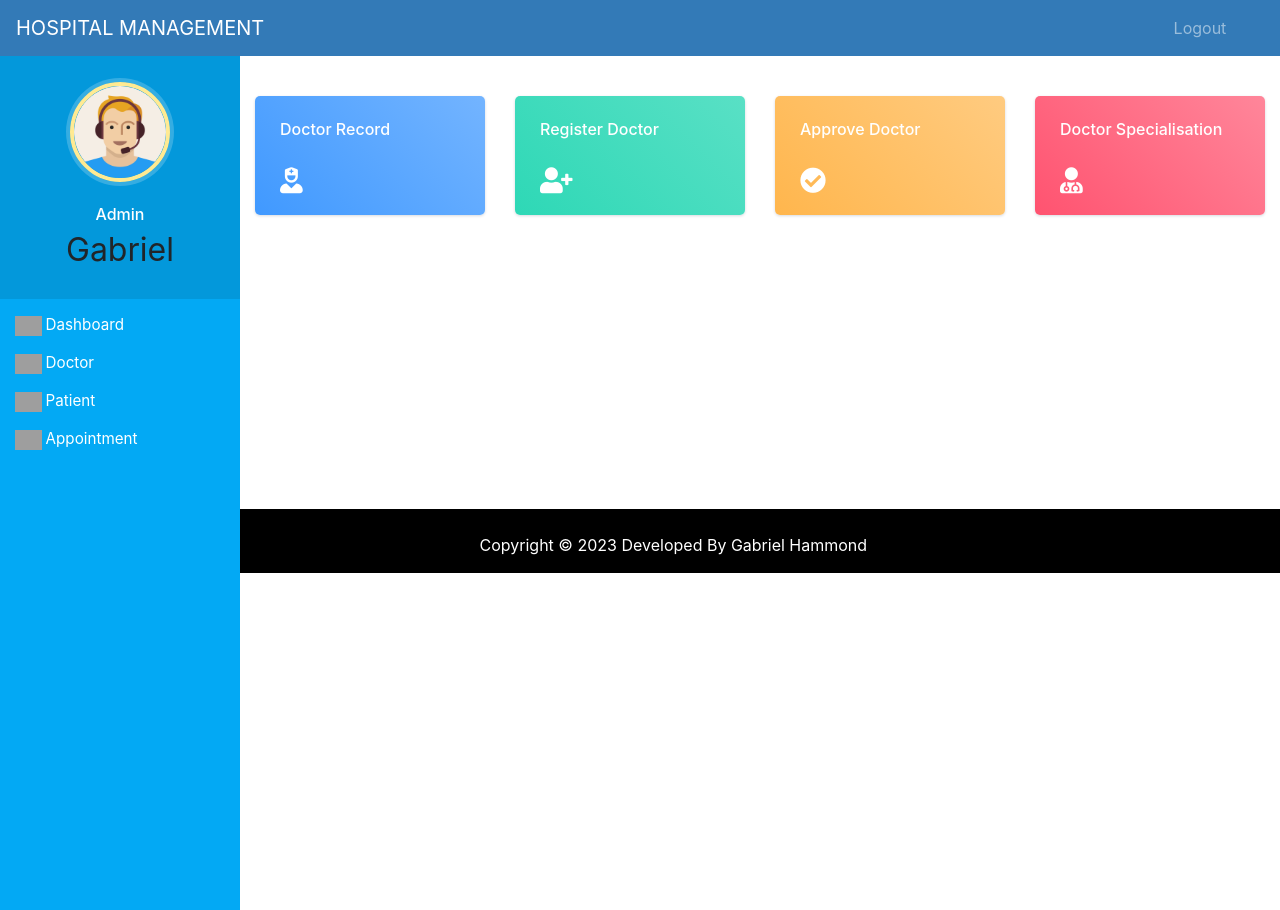
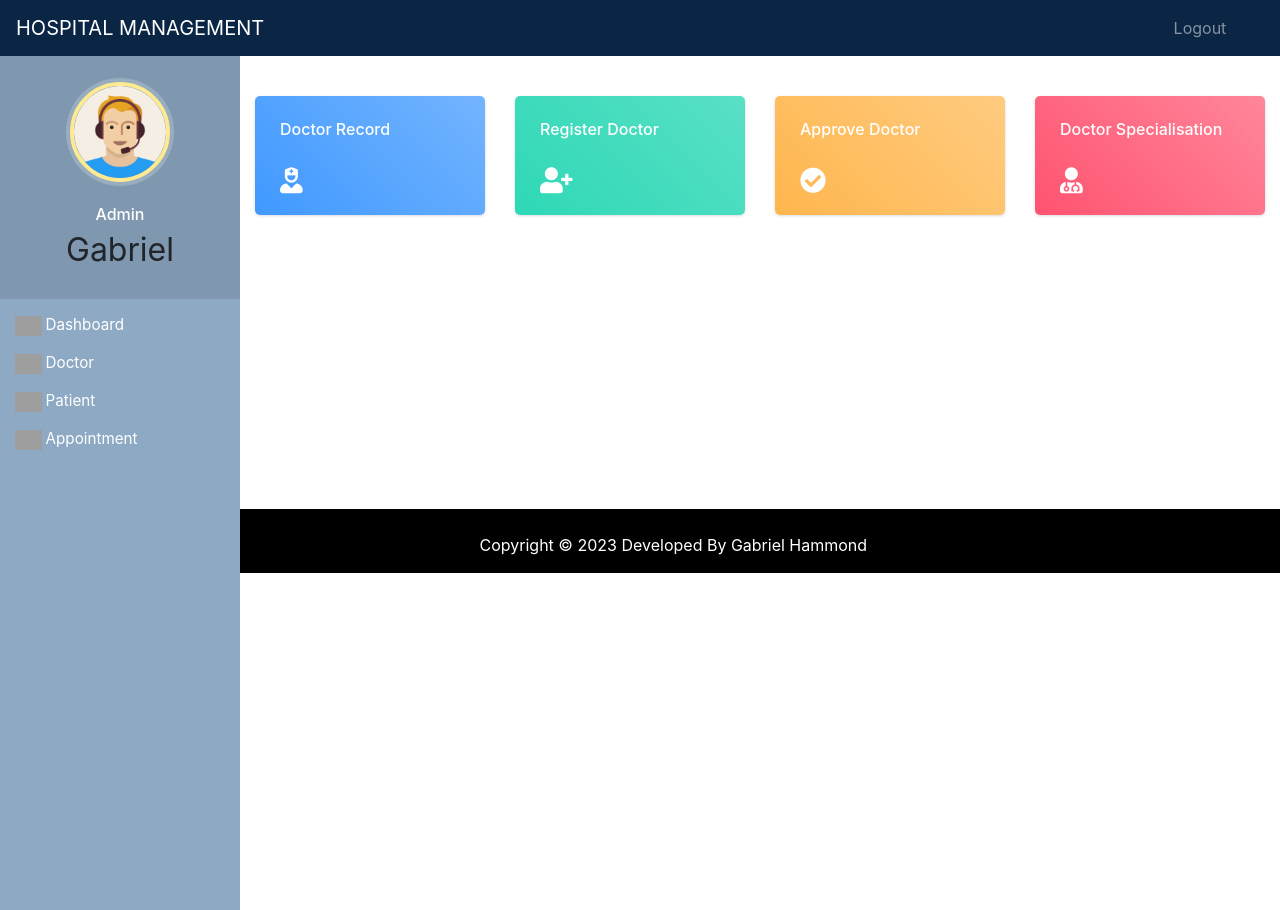
Before and after one commit to Gabibosss/hms, a Django app: page /admin-doctor in a window 1280 px wide. Run offline with Django 3.2, Linux system fonts and the light colour scheme; a user stored in the database is signed in; some libraries are stand-ins or nearby versions; grey boxes are pictures that could not be loaded.

Commit message:
new changes

```diff
--- a/templates/hospital/admin_base.html
+++ b/templates/hospital/admin_base.html
@@ -93,7 +93,7 @@
       }
 
       .menu {
-        background: #03a9f4;
+        background: #8da9c4;
         height: 100vh;
         width: 240px;
         position: fixed;
@@ -305,7 +305,7 @@
       <div class="bs-example">
         <nav
           class="navbar navbar-expand-md navbar-dark fixed-top"
-          style="background: #337ab7"
+          style="background: #0b2545"
         >
           <a href="/admin-dashboard" class="navbar-brand"
             >HOSPITAL MANAGEMENT</a
--- a/templates/hospital/navbar.html
+++ b/templates/hospital/navbar.html
@@ -31,7 +31,7 @@
     <div class="bs-example">
       <nav
         class="navbar navbar-expand-md navbar-dark fixed-top"
-        style="background: #337ab7"
+        style="background: #0b2545"
       >
         <a href="/" class="navbar-brand">Online Hospital Management System</a>
         <button
--- a/templates/hospital/patient_appointment.html
+++ b/templates/hospital/patient_appointment.html
@@ -23,6 +23,10 @@
     }
 
     h6 {
+      color: white;
+    }
+
+    h2 {
       color: white;
     }
 
```
Also changed, not shown: templates/hospital/doctor_base.html (+5 -5 lines), templates/hospital/patient_base.html (+10 -2 lines), db.sqlite3.
